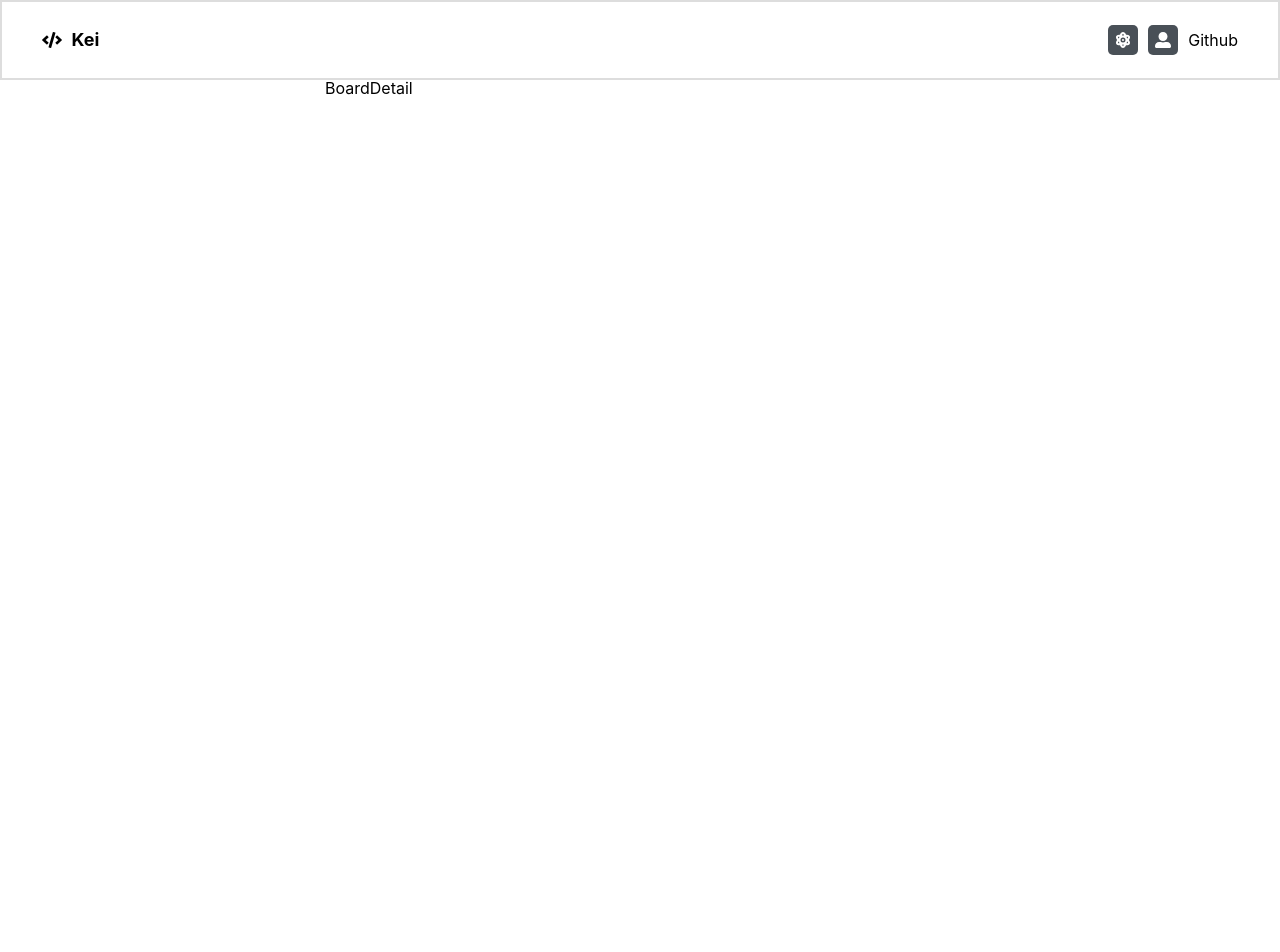
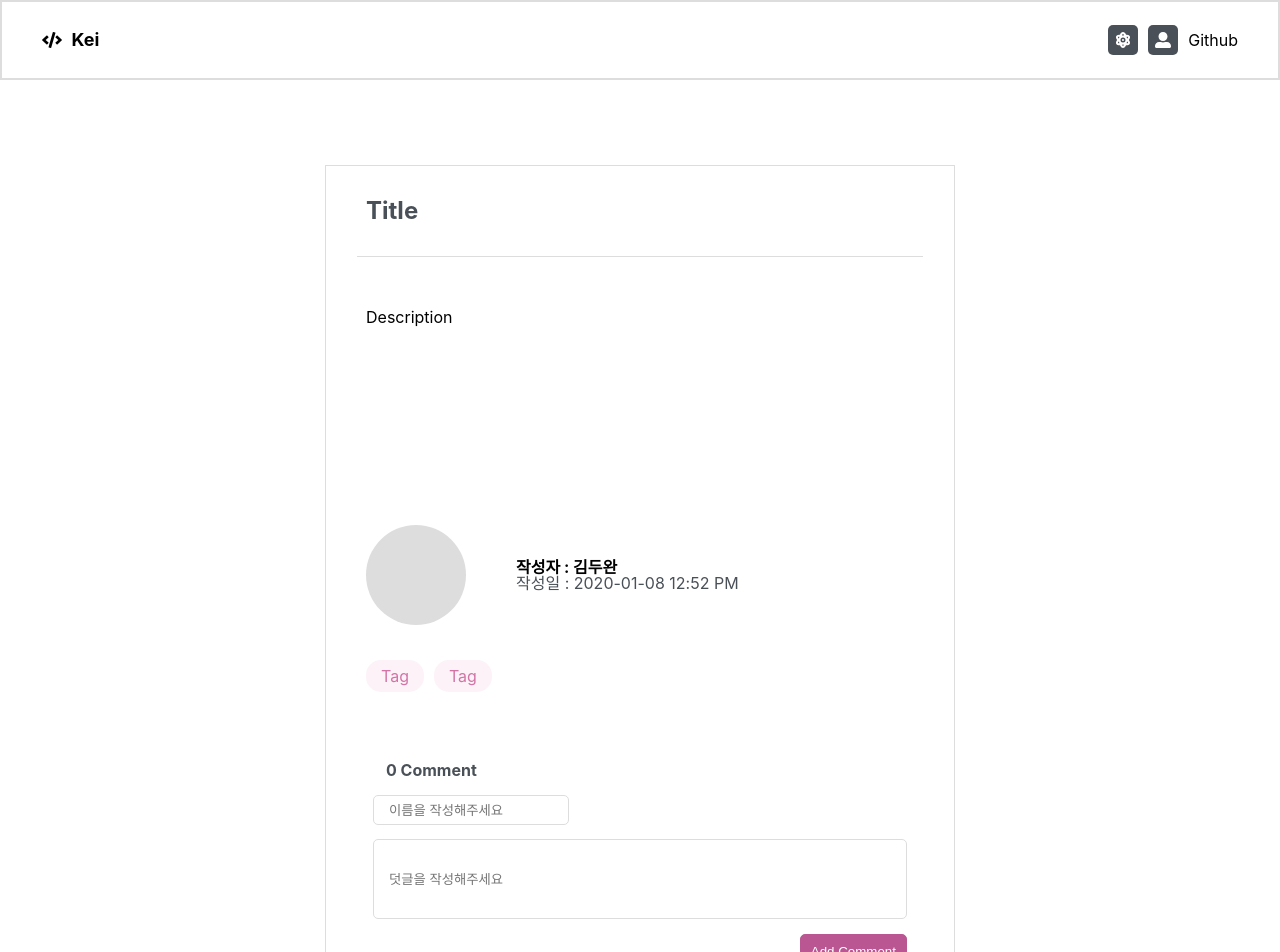
Before and after one commit to doowankim/personal-blog, a React (Create React App) app: page /boardDetail in a window 1280 px wide. Shown: the top 952 px of the page. Before the commit the page ends 800 px from the top, so only its background shows below. Built offline with nearby package versions, Linux system fonts and the light colour scheme.

Commit message:
Styled boardDetail container

```diff
--- a/src/components/Card/index.tsx
+++ b/src/components/Card/index.tsx
@@ -1,6 +1,6 @@
 import React from 'react';
 import * as Styled from './styles';
-import { useHistory } from 'react-router';
+import { useHistory } from 'react-router-dom';
 
 interface cardProps {
 	title?: string;
@@ -9,9 +9,18 @@ interface cardProps {
 
 const Card = (props: cardProps) => {
 	const history = useHistory();
+	const data = { ...props };
+
 	return (
 		<>
-			<Styled.Card onClick={() => history.push('/boardDetail')}>
+			<Styled.Card
+				onClick={() =>
+					history.push({
+						pathname: '/boardDetail',
+						state: { data: data },
+					})
+				}
+			>
 				<Styled.CardWrapper>
 					<Styled.CardTitle>{props.title}</Styled.CardTitle>
 					<Styled.CardDescription>{props.description}</Styled.CardDescription>
--- a/src/containers/Board/BoardDetail/index.tsx
+++ b/src/containers/Board/BoardDetail/index.tsx
@@ -1,11 +1,76 @@
-import React from 'react';
+import React, { useState } from 'react';
 import * as Styled from './styles';
+import { useLocation } from 'react-router-dom';
 
 const BoardDetail = () => {
+	const location = useLocation();
+
+	const [comment, setComment] = useState<any>({
+		name: '',
+		comment: '',
+	});
+
+	const handleCommentChange = (e: any) => {
+		setComment({ ...comment, [e.target.name]: e.target.value });
+	};
+
+	const handleSubmit = (e: any) => {
+		e.preventDefault();
+
+		if (comment) {
+			window.location.reload(true);
+		}
+	};
+
 	return (
-		<div>
-			<div>BoardDetail</div>
-		</div>
+		<Styled.Container>
+			<Styled.TitleWrapper>
+				<div>Title</div>
+			</Styled.TitleWrapper>
+			<Styled.RowLine />
+			<Styled.DescriptionWrapper>
+				<div>Description</div>
+				<Styled.BottomBox>
+					<Styled.WriterBox>
+						<div className="avatar" />
+						<div className="userBox">
+							<div className="name">작성자 : 김두완</div>
+							<div className="date">작성일 : 2020-01-08 12:52 PM</div>
+						</div>
+					</Styled.WriterBox>
+					<Styled.TagBox>
+						<div>Tag</div>
+						<div>Tag</div>
+					</Styled.TagBox>
+				</Styled.BottomBox>
+				<form onSubmit={handleSubmit}>
+					<Styled.CommentBox>
+						<Styled.CommentCount>0 Comment</Styled.CommentCount>
+						<Styled.CommentDetailBox>
+							<Styled.CommentUserName>
+								<input
+									name="name"
+									value={comment?.name}
+									placeholder="이름을 작성해주세요"
+									onChange={handleCommentChange}
+								/>
+							</Styled.CommentUserName>
+							<Styled.CommentText>
+								<input
+									name="comment"
+									value={comment?.comment}
+									placeholder="덧글을 작성해주세요"
+									onChange={handleCommentChange}
+								/>
+								<Styled.CommentButton type="submit">
+									Add Comment
+								</Styled.CommentButton>
+							</Styled.CommentText>
+						</Styled.CommentDetailBox>
+					</Styled.CommentBox>
+				</form>
+			</Styled.DescriptionWrapper>
+		</Styled.Container>
 	);
 };
 
--- a/src/containers/Board/BoardDetail/styles.tsx
+++ b/src/containers/Board/BoardDetail/styles.tsx
@@ -1 +1,139 @@
 import styled from 'styled-components';
+import { darken } from 'polished';
+
+export const Container = styled.div`
+	width: 100%;
+	border: 1px solid #ddd;
+	margin-top: 85px;
+`;
+
+export const TitleWrapper = styled.div`
+	padding: 33px 40px;
+	color: #495057;
+	font-size: 24px;
+	font-weight: bold;
+`;
+
+export const RowLine = styled.div`
+	width: 90%;
+	height: 1px;
+	background: #ddd;
+	margin: 0 auto;
+`;
+
+export const DescriptionWrapper = styled.div`
+	padding: 52px 40px;
+`;
+
+export const BottomBox = styled.div`
+	margin-top: 200px;
+`;
+
+export const WriterBox = styled.div`
+	display: flex;
+	align-items: center;
+
+	.avatar {
+		width: 100px;
+		height: 100px;
+		border-radius: 50%;
+		background: #ddd;
+	}
+
+	.userBox {
+		margin-left: 50px;
+
+		.name {
+			font-weight: bold;
+		}
+		.date {
+			color: #495057;
+		}
+	}
+`;
+
+export const TagBox = styled.div`
+	display: flex;
+	margin-top: 35px;
+
+	div {
+		padding: 8px 15px;
+		border-radius: 15px;
+		background: #fcf2f8;
+		color: #d374a6;
+		margin-left: 10px;
+
+		&:first-child {
+			margin-left: 0;
+		}
+	}
+`;
+
+export const CommentBox = styled.div`
+	margin-top: 70px;
+`;
+
+export const CommentCount = styled.div`
+	margin: 0 0 10px 20px;
+	color: #495057;
+	font-weight: bold;
+`;
+
+export const CommentDetailBox = styled.div`
+	/* border: 1px solid #ddd;
+	border-radius: 5px; */
+`;
+
+export const CommentUserName = styled.div`
+	/* border-bottom: 1px solid #ddd; */
+	padding: 7px;
+
+	input {
+		height: 30px;
+		border: 1px solid #ddd;
+		border-radius: 5px;
+		padding-left: 15px;
+
+		&:focus {
+			outline: none;
+		}
+	}
+`;
+
+export const CommentText = styled.div`
+	padding: 7px;
+
+	input {
+		width: 100%;
+		height: 80px;
+		border: 1px solid #ddd;
+		border-radius: 5px;
+		padding-left: 15px;
+
+		&:focus {
+			outline: none;
+		}
+	}
+`;
+
+export const CommentButton = styled.button`
+	float: right;
+	height: 35px;
+	background: #ba5793;
+	color: #fff;
+	border: 1px solid #ba5793;
+	border-radius: 5px;
+	padding: 0 10px;
+	margin-top: 15px;
+	cursor: pointer;
+	transition: 0.35s;
+
+	&:focus {
+		outline: none;
+	}
+
+	&:hover {
+		background: ${darken(0.1, '#ba5793')};
+		transition: 0.35s;
+	}
+`;
```
